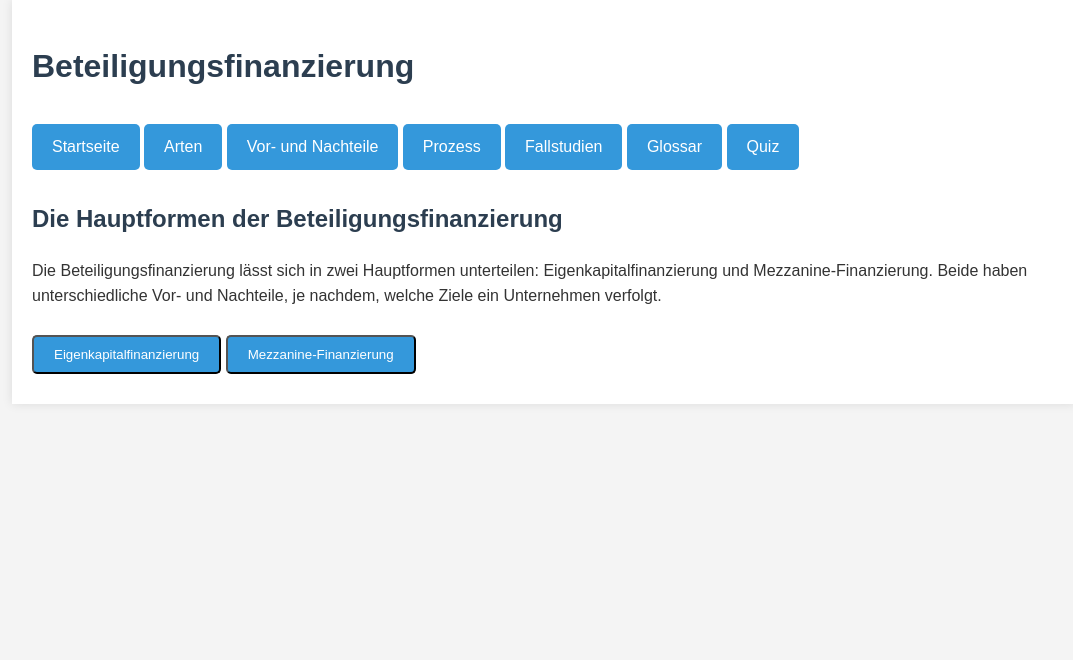
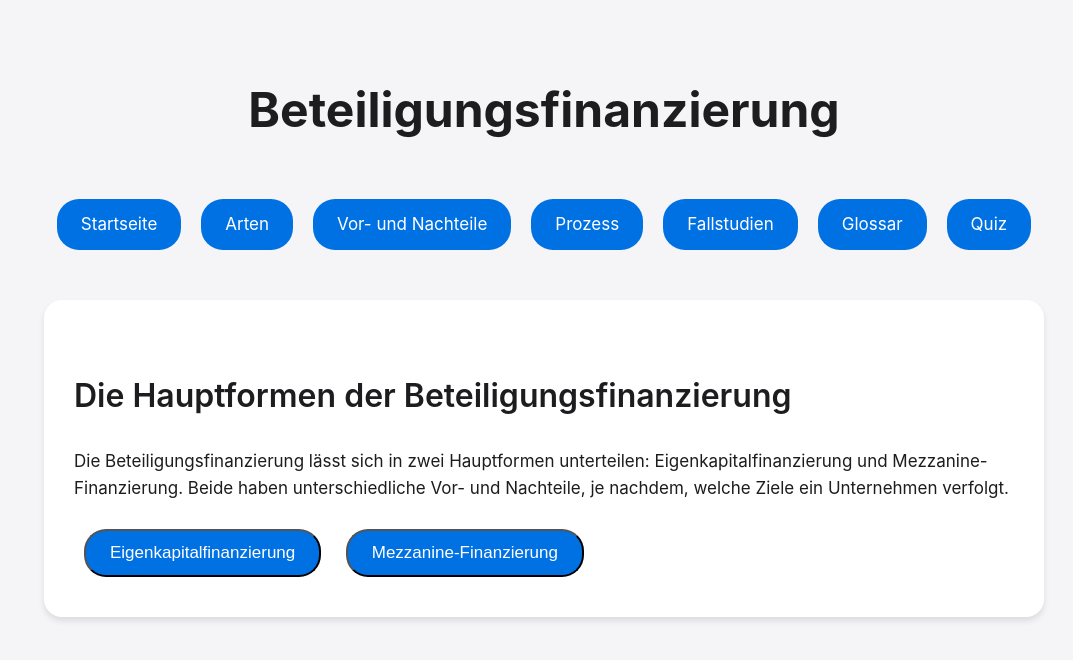
Before and after one commit to Fruchtii/WR_v2, a plain HTML site: page index.html in a window 1280 px wide. Both pictures are taken after a click on the link "Arten". Shown: the whole page, without its empty margins (96-1169 px from the left). Drawn offline with Linux system fonts and the light colour scheme.

Commit message:
Update index.html

```diff
--- a/index.html
+++ b/index.html
@@ -6,45 +6,70 @@
     <title>Beteiligungsfinanzierung</title>
     <style>
         body {
-            font-family: Arial, sans-serif;
+            font-family: -apple-system, BlinkMacSystemFont, 'Segoe UI', Roboto, Oxygen, Ubuntu, Cantarell, 'Open Sans', 'Helvetica Neue', sans-serif;
             line-height: 1.6;
             margin: 0;
             padding: 0;
             color: #333;
-            background-color: #f4f4f4;
+            background-color: #f5f5f7;
         }
         .container {
-            width: 80%;
+            max-width: 1000px;
             margin: auto;
-            overflow: hidden;
-            padding: 20px;
-            background-color: #fff;
-            box-shadow: 0 0 10px rgba(0,0,0,0.1);
+            padding: 40px 20px;
         }
         h1, h2, h3 {
-            color: #2c3e50;
+            color: #1d1d1f;
+        }
+        h1 {
+            font-size: 48px;
+            font-weight: 700;
+            text-align: center;
+            margin-bottom: 40px;
+        }
+        h2 {
+            font-size: 32px;
+            font-weight: 600;
+            margin-top: 40px;
+        }
+        h3 {
+            font-size: 24px;
+            font-weight: 600;
+        }
+        p, ul, ol {
+            font-size: 17px;
+            color: #1d1d1f;
+        }
+        nav {
+            display: flex;
+            justify-content: center;
+            flex-wrap: wrap;
+            margin-bottom: 40px;
         }
         .button {
             display: inline-block;
-            background: #3498db;
+            background: #0071e3;
             color: #fff;
-            padding: 10px 20px;
+            padding: 12px 24px;
             text-decoration: none;
-            border-radius: 5px;
+            border-radius: 22px;
             transition: background 0.3s ease;
-            margin: 10px 0;
+            margin: 10px;
+            font-size: 17px;
+            font-weight: 400;
         }
         .button:hover {
-            background: #2980b9;
+            background: #0077ed;
         }
         .hidden {
             display: none;
         }
         #quiz {
-            background: #ecf0f1;
-            padding: 20px;
-            margin-top: 20px;
-            border-radius: 5px;
+            background: #fff;
+            padding: 30px;
+            margin-top: 40px;
+            border-radius: 18px;
+            box-shadow: 0 4px 6px rgba(0,0,0,0.1);
         }
         .video-container {
             position: relative;
@@ -52,7 +77,9 @@
             padding-top: 30px;
             height: 0;
             overflow: hidden;
-            margin-bottom: 20px;
+            margin-bottom: 40px;
+            border-radius: 18px;
+            box-shadow: 0 4px 6px rgba(0,0,0,0.1);
         }
         .video-container iframe {
             position: absolute;
@@ -60,15 +87,27 @@
             left: 0;
             width: 100%;
             height: 100%;
+            border-radius: 18px;
         }
         #timeline a, #glossar a {
             display: inline-block;
             margin: 5px;
-            padding: 5px 10px;
-            background: #3498db;
-            color: #fff;
+            padding: 8px 16px;
+            background: #e8e8ed;
+            color: #1d1d1f;
             text-decoration: none;
-            border-radius: 3px;
+            border-radius: 18px;
+            transition: background 0.3s ease;
+        }
+        #timeline a:hover, #glossar a:hover {
+            background: #d2d2d7;
+        }
+        section {
+            background: #fff;
+            padding: 30px;
+            margin-bottom: 40px;
+            border-radius: 18px;
+            box-shadow: 0 4px 6px rgba(0,0,0,0.1);
         }
     </style>
 </head>
```
